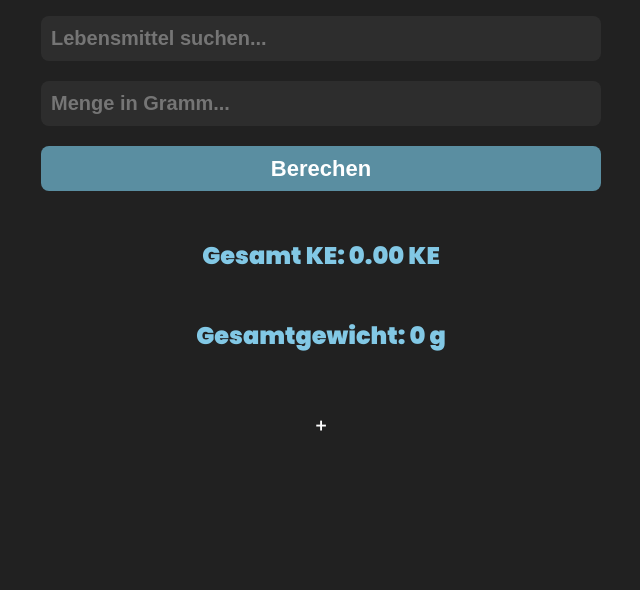
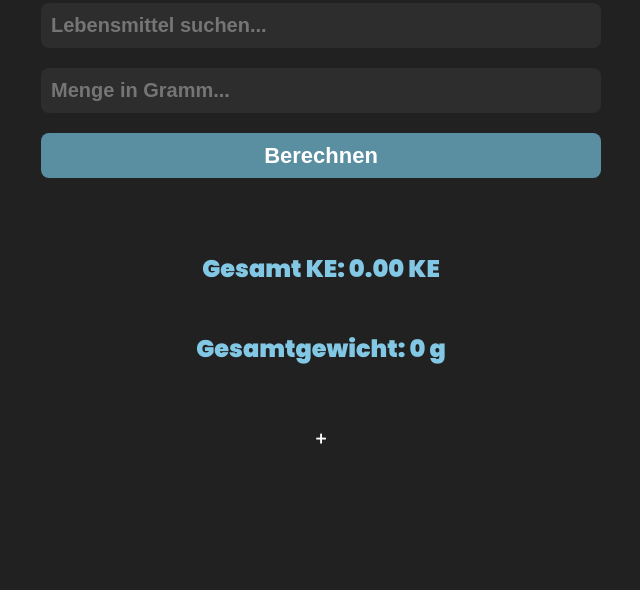
Before and after one commit to dersebas/kerechner, a plain HTML site: page ke-rechner.html in a window 1280 px wide. Shown: the part 210-800 px from the top of the page, without its empty margins (319-959 px from the left). Drawn offline with Linux system fonts and the light colour scheme.

Commit message:
Update and rename index.html to ke-rechner.html

```diff
--- a/index.html
+++ b/ke-rechner.html
@@ -76,7 +76,7 @@
             position: absolute;
             padding: 0;
 			 font-weight: 600;
-			 top: 221px;
+			 top: 255px;
         }
 
         #foodSuggestions div {
@@ -188,21 +188,21 @@
 </head>
 <body>
 <div class="container">
-    <h2>Kohlenhydrate Rechener</h2>
-
+    <h2>Kohlenhydrate Rechner</h2>
 
     <input type="text" id="foodSearch" placeholder="Lebensmittel suchen..." oninput="showSuggestions()" />
     <div id="foodSuggestions"></div>
 
-
     <input type="number" id="foodAmount" placeholder="Menge in Gramm..." />
 
+    <button onclick="addFood()">Berechnen</button>
 
-    <button onclick="addFood()">Berechen</button>
+    <ul id="foodList"></ul> <!-- Liste der Lebensmittel jetzt über Gesamt KE und Gesamtgewicht -->
+
+    <div id="totalKEBox">Gesamt KE: 0 KE</div>
+    <div id="totalWeightBox">Gesamtgewicht: 0 g</div>
 
     <div id="portionLabel">Menge: <span id="portionSize">0</span> Lebensmittel</div>
-    <div id="totalKEBox">Gesamt KE: 0 KE</div>
-    <div id="totalWeightBox">Gesamtgewicht: 0 g</div>
 	<ul id="foodList"></ul>
 
     <div id="newFoodSection">
@@ -210,7 +210,7 @@
 
 
         <input type="text" id="newFoodName" placeholder="Name des neuen Lebensmittels" />
-
+        <input type="text" id="newFoodInfo" placeholder="Zusätzliche Informationen" />
 
         <input type="number" id="newFoodKE" placeholder="Gramm Kohlenhydrate" />
 
@@ -234,13 +234,75 @@
 <script>
 
     let foodData = {
-        "Äpfel": { keFactor: 11, type: "langsam" },
-        "Banane": { keFactor: 22, type: "schnell" },
-        "Brot": { keFactor: 49, type: "langsam" },
-        "Reis": { keFactor: 77, type: "schnell" },
-        "Nudeln": { keFactor: 74, type: "schnell" },
-        "Kartoffeln": { keFactor: 17, type: "neutral" }
+    "Vollkornbrot": { keFactor: 3.3, type: "neutral" },
+	"Vollkornbrötchen": { keFactor: 3.3, type: "neutral" },
+	"Weizenmischbrot": { keFactor: 4, type: "schnell" },
+	"Roggenmischbrot": { keFactor: 4, type: "neutral" },
+	"Weizenbrötchen": { keFactor: 5, type: "neutral" },
+	"Nusszopf": { keFactor: 5, type: "neutral" },
+	"Berliner": { keFactor: 5.5, type: "schnell" },
+	"Schokocrossiant": { keFactor: 4, type: "schnell" },
+	"Crossiant": { keFactor: 3.8, type: "neutral" },
+	"Laugenbrezel": { keFactor: 6.3, type: "neutral" },
+	"Laugenbrötchen": { keFactor: 4.7, type: "neutral" },
+	"Winzerbrötchen": { keFactor: 3.7, type: "neutral" },
+	"Mohnbrötchen": { keFactor: 4.2, type: "neutral" },
+	"Schusterjunge": { keFactor: 4.8, type: "neutral" },
+	"Backi": { keFactor: 5.6, type: "neutral" },
+	"Flute": { keFactor: 5.5, type: "neutral" },
+	"Opa`s Landbrot": { keFactor: 5, type: "neutral" },
+	"Urkruste": { keFactor: 4.6, type: "neutral" },
+	"Herzschlang": { keFactor: 4.1, type: "neutral" },
+	"Kartoffeln": { keFactor: 1.54, type: "neutral" },
+	"Kartoffelpüree": { keFactor: 1, type: "neutral" },
+	"Kartoffelpuffer": { keFactor: 2.22, type: "neutral" },
+	"Pommes": { keFactor: 5, type: "neutral" },
+	"Kroketten": { keFactor: 2.5, type: "neutral" },
+	"Gnocchi": { keFactor: 3.33, type: "neutral" },
+	"Vollkornreis": { keFactor: 8.3, type: "neutral" },
+	"Reis": { keFactor: 2.5, type: "neutral" },
+	"Tortellini": { keFactor: 2.85, type: "neutral" },
+	"Haferflocken": { keFactor: 6.66, type: "neutral" },
+	"Apfel": { keFactor: 1, type: "neutral" },
+	"Banane": { keFactor: 1.25, type: "neutral" },
+    "Birne": { keFactor: 1.17, type: "neutral" },
+	"Brombeere": { keFactor: 0.625, type: "neutral" },
+    "Erdbeeren": { keFactor: 0.55, type: "neutral" },
+	"Heidelbeeren": { keFactor: 0.625, type: "neutral" },
+	"Himbeeren": { keFactor: 0.476, type: "neutral" },
+	"Johannisbeere (rot)": { keFactor: 0.5, type: "neutral" },
+	"Johannisbeere (schwarz)": { keFactor: 0.667, type: "neutral" },
+	"Kiwi": { keFactor: 0.833, type: "neutral" },
+	"Mango": { keFactor: 1.25, type: "neutral" },
+	"Nektariene": { keFactor: 1.25, type: "neutral" },
+	"Mandariene": { keFactor: 0.74, type: "neutral" },
+	"Orange": { keFactor: 0.667, type: "neutral" },
+	"Pfirsich": { keFactor: 0.883, type: "neutral" },
+	"Wassermelone": { keFactor: 0.526, type: "neutral" },
+	"Weintraube": { keFactor: 1.538, type: "neutral" },
+	"Milch": { keFactor: 0.5, type: "neutral" },
+	"Honig": { keFactor: 8.333, type: "schnell" },
+	"Nuss-Nougat-Creme": { keFactor: 5, type: "langsam" },
+	"Ketchup": { keFactor: 2.5, type: "neutral" },
+	"Mais": { keFactor: 1.667, type: "neutral" },
+	"Orangensaft": { keFactor: 0.91, type: "schnell" },
+	"Bionade": { keFactor: 0.5, type: "schnell" },
+	"Schnitzel": { keFactor: 1.25, type: "langsam", info: "1 kleines Schnitzel = 200g" },
+	"Döner": { keFactor: 1.72, type: "langsam", info: "1 Döner ca.350g" },
+	"Maultaschen": { keFactor: 2, type: "neutral", info: "2 Maultschen ca 100g" },
+	"Pizza": { keFactor: 2.85, type: "langsam", info: "1 Pizza ca 350g bei 24cm" },
+
+
+
+
+
+
+    "Milch": { keFactor: 5, type: "neutral" },
+    "Orangen": { keFactor: 10, type: "langsam" },
+    "Schokolade": { keFactor: 60, type: "schnell" },
+	"Birne": { keFactor: 10, type: "langsam" },
 };
+
 
     let foodList = [];
     let totalKE = 0;
@@ -249,8 +311,8 @@
 
     const icons = {
         schnell: '⚡',
-        langsam: '🐌',
-		neutral: '🥬'
+        langsam: '❄️',
+		neutral: '🩶',
     };
 
 
@@ -264,7 +326,7 @@
     function loadFoodData() {
         const savedFoodData = JSON.parse(localStorage.getItem('foodData'));
         if (savedFoodData) {
-            foodData = savedFoodData;
+            foodData = { ...foodData, ...savedFoodData };
         }
         foodList = [];
         updateFoodList();
@@ -278,18 +340,19 @@
     const foodName = document.getElementById("foodSearch").value.trim();
     const foodAmount = parseFloat(document.getElementById("foodAmount").value);
 
-
     if (!foodData[foodName] || isNaN(foodAmount) || foodAmount <= 0) {
-            alert("Du musst dich schon entschtscheiden was und wie viel du essen möchtest :).");
+        alert("Du musst dich schon entscheiden, was und wie viel du essen möchtest :).");
         return;
     }
 
     const keFactor = foodData[foodName].keFactor;
     const foodType = foodData[foodName].type;
     const amount = (keFactor * foodAmount) / 100;
+    const info = foodData[foodName].info || " "; // Neue `info`-Eigenschaft
+
     totalKE += amount;
     totalWeight += foodAmount;
-        foodList.push({ name: foodName, amount, totalWeight: foodAmount, type: foodType });
+    foodList.push({ name: foodName, amount, totalWeight: foodAmount, type: foodType, info });
 
     updateFoodList();
     updateTotals();
@@ -300,31 +363,6 @@
     document.getElementById("foodSuggestions").innerHTML = "";
 }
 
-
-    function addNewFood() {
-        const newFoodName = document.getElementById("newFoodName").value.trim();
-        const newFoodKE = parseFloat(document.getElementById("newFoodKE").value);
-        const newFoodType = document.getElementById("newFoodType").value;
-
-
-        if (!newFoodName || isNaN(newFoodKE) || newFoodKE < 0 || !newFoodType) {
-            alert("Da fehlen anscheind noch Angaben.");
-            return;
-        }
-
-
-        foodData[newFoodName] = { keFactor: newFoodKE, type: newFoodType };
-        saveData();
-
-
-        document.getElementById("newFoodName").value = "";
-        document.getElementById("newFoodKE").value = "";
-        document.getElementById("newFoodType").value = "";
-
-        alert(`Lebensmittel "${newFoodName}" hinzugefügt.`);
-    }
-
-
 function updateFoodList() {
     const foodListElement = document.getElementById("foodList");
     foodListElement.innerHTML = "";
@@ -334,6 +372,7 @@
         const icon = icons[food.type] || "";
         li.innerHTML = `
             ${icon} ${food.totalWeight} g ${food.name}: ${food.amount.toFixed(2)} KE
+            <span style="font-size: 14px; color: #82c8e5; margin-top: 5px;">${food.info}</span> <!-- Zeigt Info an -->
             <button class="delete-btn" onclick="removeFood(${index})">
                 <span class="delete-icon">✘</span>
             </button>
@@ -341,6 +380,7 @@
         foodListElement.appendChild(li);
     });
 }
+
 
 
     function removeFood(index) {
@@ -366,17 +406,27 @@
 
 
 function showSuggestions() {
-        const input = document.getElementById("foodSearch").value; // Hole den eingegebenen Wert
-        const suggestions = Object.keys(foodData).filter(food => food.toLowerCase().includes(input.toLowerCase()));
+    const input = document.getElementById("foodSearch").value.trim().toLowerCase();
+    const suggestions = Object.keys(foodData).filter(food => food.toLowerCase().startsWith(input));
     const suggestionsBox = document.getElementById("foodSuggestions");
 
     if (suggestions.length > 0 && input) {
-            suggestionsBox.innerHTML = suggestions.map(s => `<div onclick="selectSuggestion('${s}')">${s}</div>`).join('');
+        suggestionsBox.innerHTML = suggestions.map(food => {
+            const foodInfo = foodData[food].info ? ` &bull; <span style="font-size: 14px; color: rgba(255, 255, 255, 0.7);">${foodData[food].info}</span>` : ""; // Info, falls verfügbar
+            return `<div onclick="selectSuggestion('${food}')">${food}${foodInfo}</div>`;
+        }).join('');
         suggestionsBox.style.display = "block";
     } else {
         suggestionsBox.style.display = "none";
     }
 }
+
+
+
+
+
+
+
 
 
     function selectSuggestion(food) {
```
Lines whose indentation alone changed are shown as unchanged.
